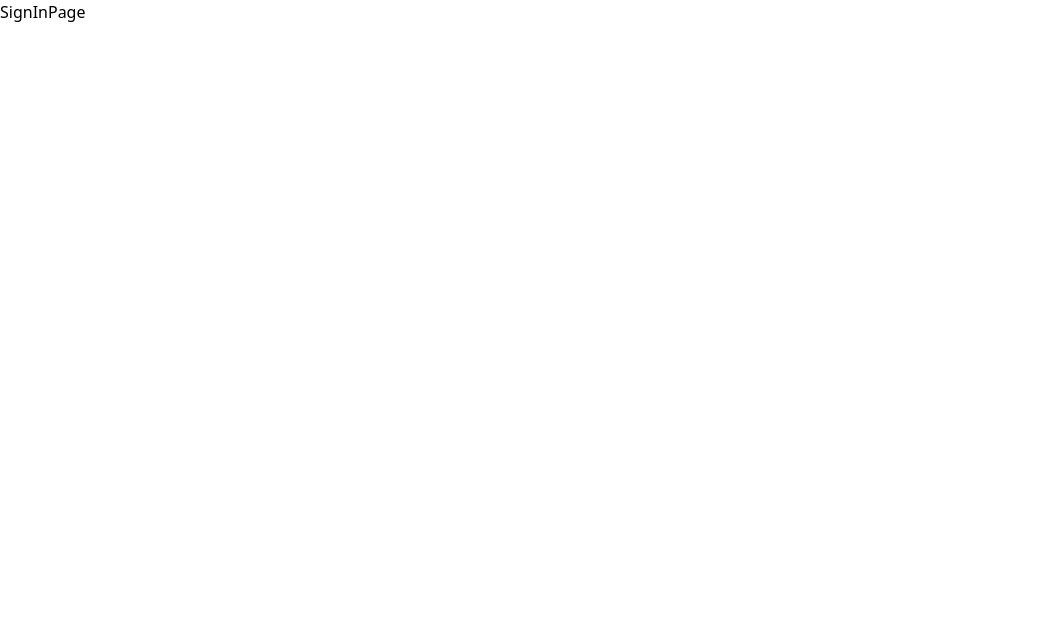
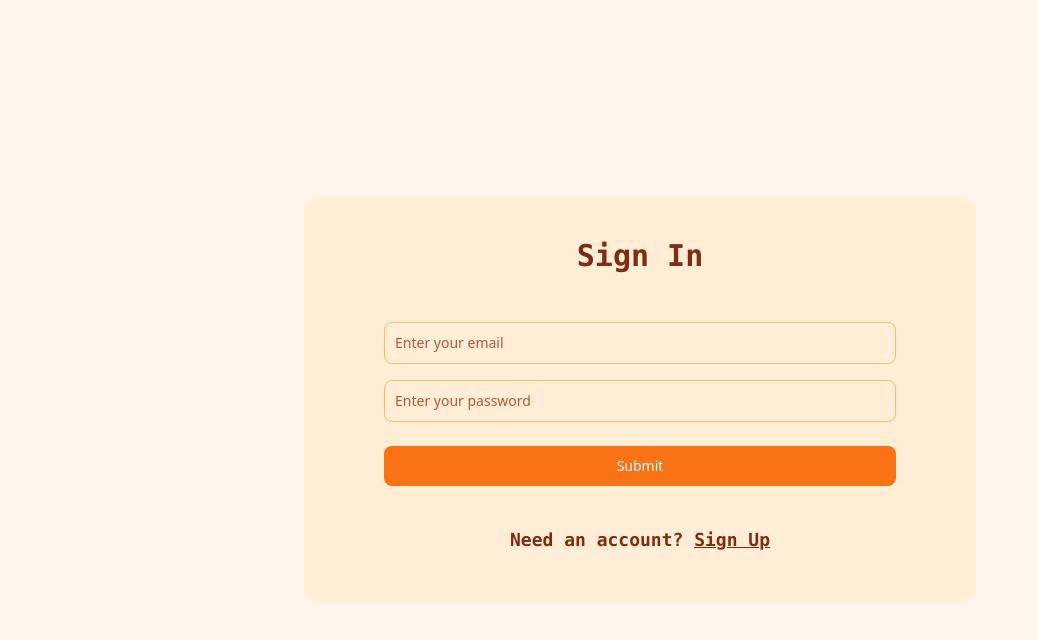
Before and after one commit to anoopraju31/100xdevs_cohort, a React (Vite) app in the folder Week 5/assigments/business-card/: page /sign-in in a window 1280 px wide. Shown: the top 640 px of the page, without its empty margins (0-1038 px from the left). Built offline with nearby package versions, Linux system fonts and the light colour scheme.

Commit message:
Week 5 - Assignment: Business Card - Sign In page styled

```diff
--- a/Week 5/assigments/business-card/src/pages/SignInPage.jsx
+++ b/Week 5/assigments/business-card/src/pages/SignInPage.jsx
@@ -1,5 +1,78 @@
+import { useCallback, useState } from 'react'
+import InputField from '../components/InputField'
+import Button from '../components/Button'
+import { Link } from 'react-router-dom'
+
 const SignInPage = () => {
-	return <div>SignInPage</div>
+	const [email, setEmail] = useState('')
+	const [password, setPassword] = useState('')
+	const [isButtonDisabled, setIsButtonDisabled] = useState(false)
+
+	const handleEmailChange = useCallback((e) => setEmail(e.target.value), [])
+	const handlePasswordChange = useCallback(
+		(e) => setPassword(e.target.value),
+		[],
+	)
+
+	const handleSubmit = useCallback(async (e) => {
+		try {
+			e.preventDefault()
+			setIsButtonDisabled(true)
+		} catch (error) {
+			setIsButtonDisabled(false)
+			console.log(error)
+		}
+	}, [])
+
+	return (
+		<main className='min-h-screen flex justify-center items-center bg-orange-50'>
+			<div className='flex-shrink-0 w-full max-w-2xl p-10 rounded-xl bg-orange-100'>
+				<h1 className='text-3xl text-center mb-2 font-bold font-mono text-orange-900'>
+					Sign In
+				</h1>
+
+				<form className='p-10' onSubmit={handleSubmit}>
+					<InputField
+						id='email'
+						name='email'
+						label='Email'
+						placeholder='Enter your email'
+						type='email'
+						value={email}
+						handleChange={handleEmailChange}
+					/>
+					<InputField
+						id='password'
+						name='password'
+						label='password'
+						placeholder='Enter your password'
+						type='password'
+						value={password}
+						handleChange={handlePasswordChange}
+					/>
+
+					<div className='mt-6 flex justify-center'>
+						<Button
+							title='Submit'
+							type='submit'
+							isDisabled={isButtonDisabled}
+						/>
+					</div>
+				</form>
+
+				<p className='text-lg text-center mb-2 font-bold font-mono text-orange-900'>
+					{' '}
+					Need an account?{' '}
+					<Link
+						className='underline hover:text-orange-900/70 transition-colors duration-300'
+						to='/sign-up'>
+						{' '}
+						Sign Up{' '}
+					</Link>
+				</p>
+			</div>
+		</main>
+	)
 }
 
 export default SignInPage
```
